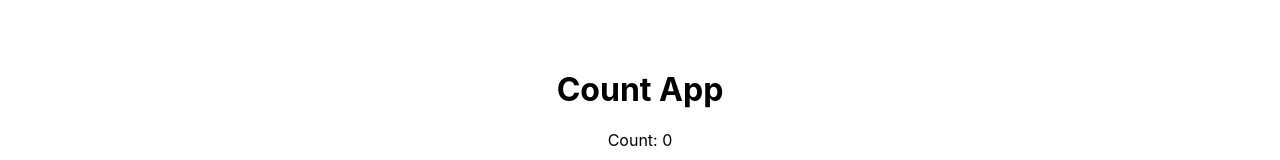
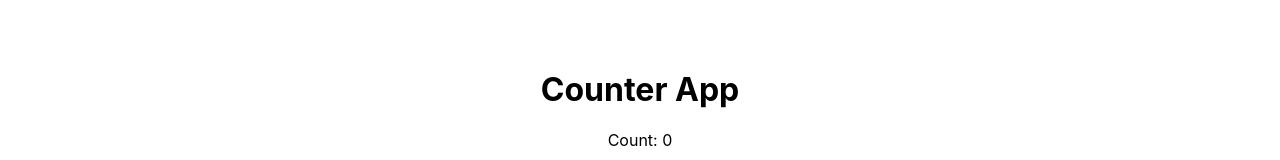
Before and after one commit to Sujitpandey1409/XStopwatch-, a React (Create React App) app: page /CounterApp in a window 1280 px wide. Shown: the part 302-462 px from the top of the page. Built offline with nearby package versions, Linux system fonts and the light colour scheme.

Commit message:
counter App Added with css Styling

```diff
--- /dev/null
+++ b/src/Pages/Counter.css
@@ -0,0 +1,17 @@
+.CounterContainer{
+    padding: 21px;
+    display: flex;
+    flex-direction: column;
+    height: 200px;
+    width: 200px;
+    border-radius: 20px;
+    /* border: 1px solid gray; */
+    box-shadow: 0px 20px 40px rgba(0, 0, 0, 0.1);
+    .buttonContainer{
+        margin-top: 20px;
+        width:100%;
+        display: flex;
+        justify-content: center;
+        gap:10px
+    }
+}
--- a/src/Pages/Counter.js
+++ b/src/Pages/Counter.js
@@ -2,8 +2,8 @@ import React, { useState } from 'react';
 const Counter = () => {
     const[countVal, setCountVal] = useState(0)
     return (
-        <div>
-            <h1>Count App</h1>
+        <div className='CounterContainer'>
+            <h1>Counter App</h1>
             <p>Count: {countVal}</p>
             <div className='buttonContainer'>
                 <button onClick={()=>{setCountVal((countVal)=>countVal+1)}}>Increment</button>
```
